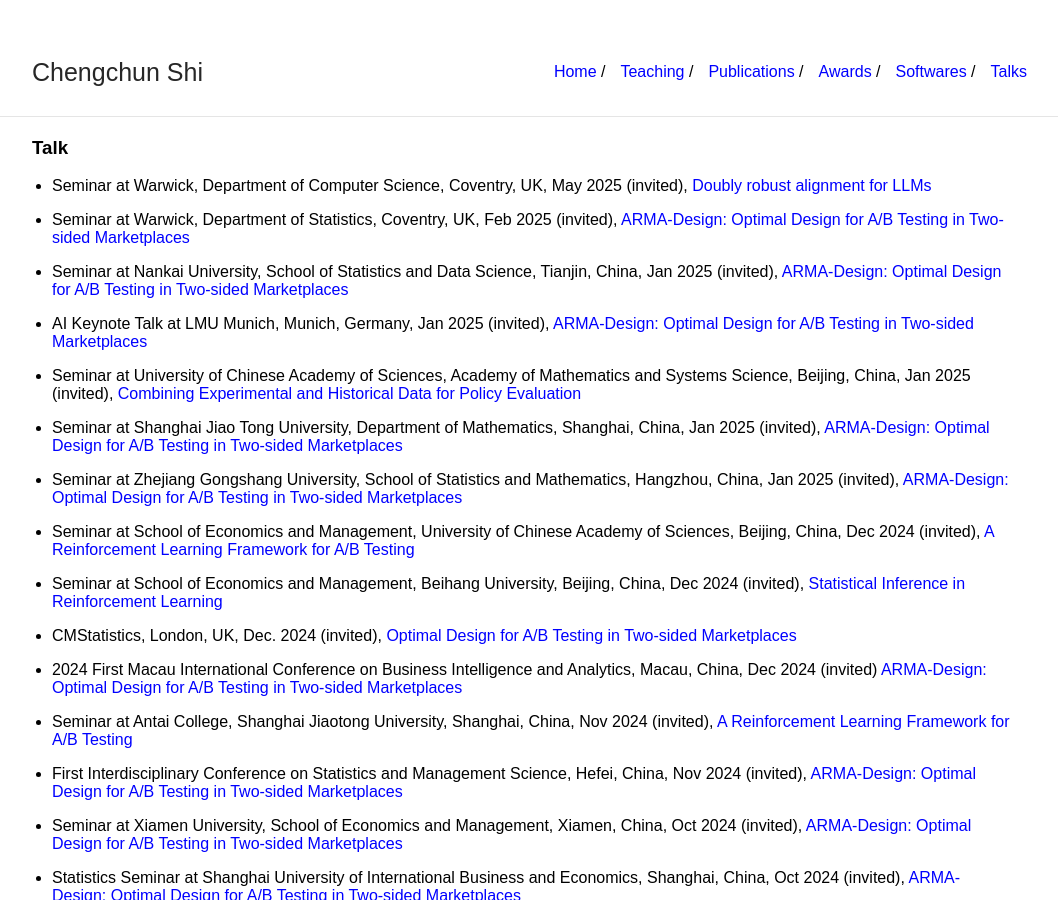
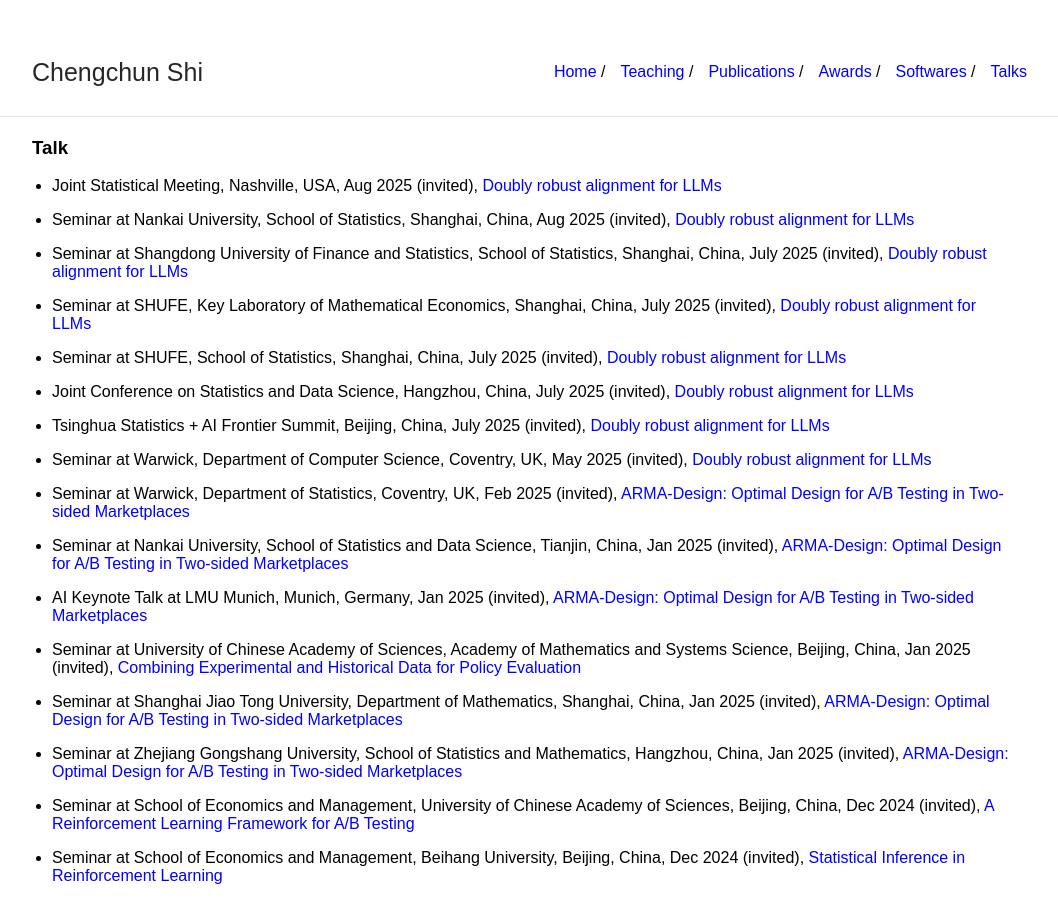
Before and after one commit to callmespring/callmespring.github.io, a Jekyll site: the page built from talk.md, in a window 1280 px wide and 900 px high. Shown: the whole window, without its empty margins (108-1166 px from the left). Built offline with Jekyll 4.4.1, drawn with Linux system fonts in a browser that asks for light colours.

Commit message:
Update talk.md

```diff
--- a/talk.md
+++ b/talk.md
@@ -4,6 +4,20 @@ title: Talk
 ---
 
 ### Talk
+
+* Joint Statistical Meeting, Nashville, USA, Aug 2025 (invited), [Doubly robust alignment for LLMs](./slides/DRPO.pdf)
+
+* Seminar at Nankai University, School of Statistics, Shanghai, China, Aug 2025 (invited), [Doubly robust alignment for LLMs](./slides/DRPO.pdf)
+
+* Seminar at Shangdong University of Finance and Statistics, School of Statistics, Shanghai, China, July 2025 (invited), [Doubly robust alignment for LLMs](./slides/DRPO.pdf)
+
+* Seminar at SHUFE, Key Laboratory of Mathematical Economics, Shanghai, China, July 2025 (invited), [Doubly robust alignment for LLMs](./slides/DRPO.pdf)
+
+* Seminar at SHUFE, School of Statistics, Shanghai, China, July 2025 (invited), [Doubly robust alignment for LLMs](./slides/DRPO.pdf)
+
+* Joint Conference on Statistics and Data Science, Hangzhou, China, July 2025 (invited), [Doubly robust alignment for LLMs](./slides/DRPO.pdf)
+
+* Tsinghua Statistics + AI Frontier Summit, Beijing, China, July 2025 (invited), [Doubly robust alignment for LLMs](./slides/DRPO.pdf)
 
 * Seminar at Warwick, Department of Computer Science, Coventry, UK, May 2025 (invited), [Doubly robust alignment for LLMs](./slides/DRPO.pdf)
 
```
